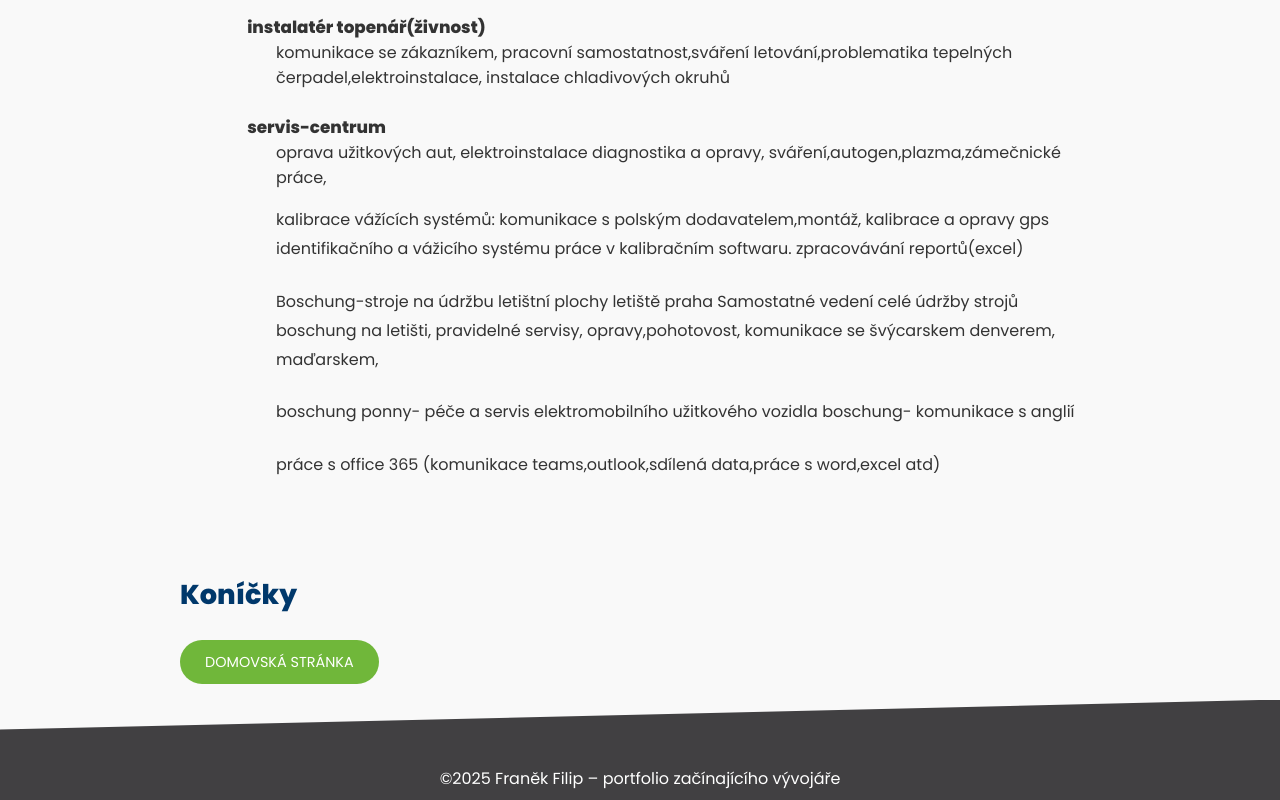
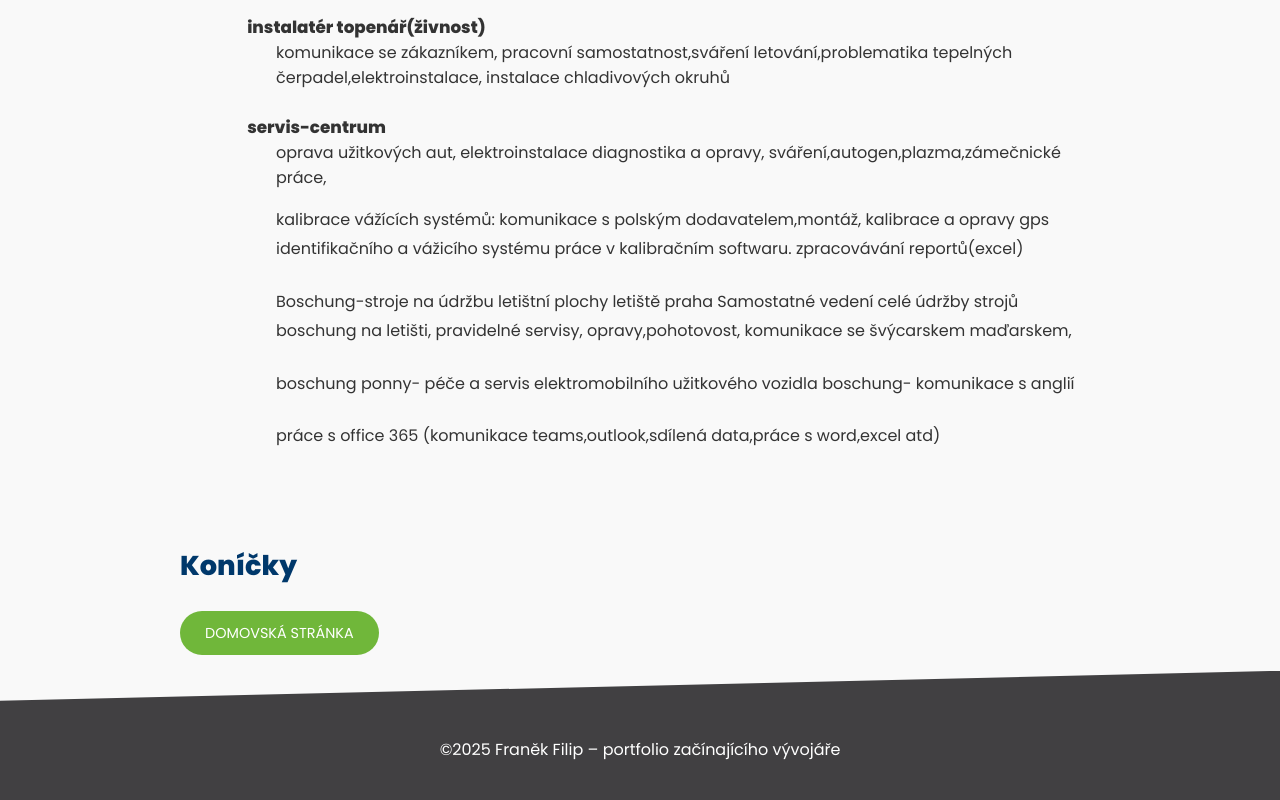
Before and after one commit to filipotita/web, a plain HTML site: page omne.html in a window 1280 px wide. Shown: the part 649-1449 px from the top of the page. After the commit the page ends 1420 px from the top, so only its background shows below. Drawn offline with Linux system fonts and the light colour scheme.

Commit message:
Update omne.html

```diff
--- a/omne.html
+++ b/omne.html
@@ -54,7 +54,7 @@
             <p>kalibrace vážících systémů: komunikace s polským dodavatelem,montáž, kalibrace a opravy gps identifikačního a vážicího systému práce v kalibračním softwaru. zpracovávání reportů(excel)
                 <p> Boschung-stroje na údržbu letištní plochy letiště praha
                     Samostatné vedení celé údržby strojů boschung na letišti, pravidelné servisy, opravy,pohotovost, komunikace se švýcarskem
-                    denverem, maďarskem,
+                     maďarskem,
                     <p>boschung ponny- péče a servis elektromobilního užitkového vozidla boschung- komunikace s anglií
                     </p>
                     <p>práce s office 365 (komunikace teams,outlook,sdílená data,práce s word,excel atd)</p>
@@ -82,4 +82,5 @@
     <p>&copy;2025 Franěk Filip – portfolio začínajícího vývojáře</p>
   </footer>
 </body>
+
 </html>
```
